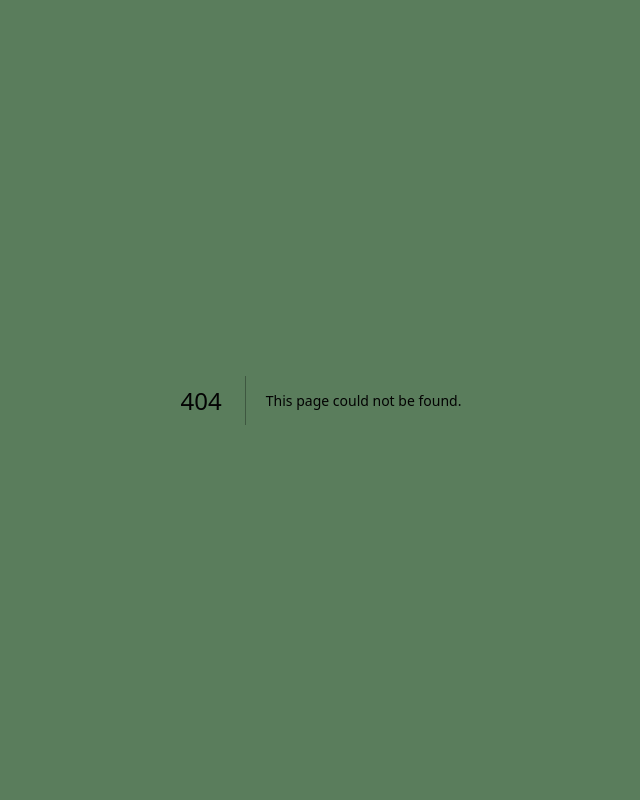
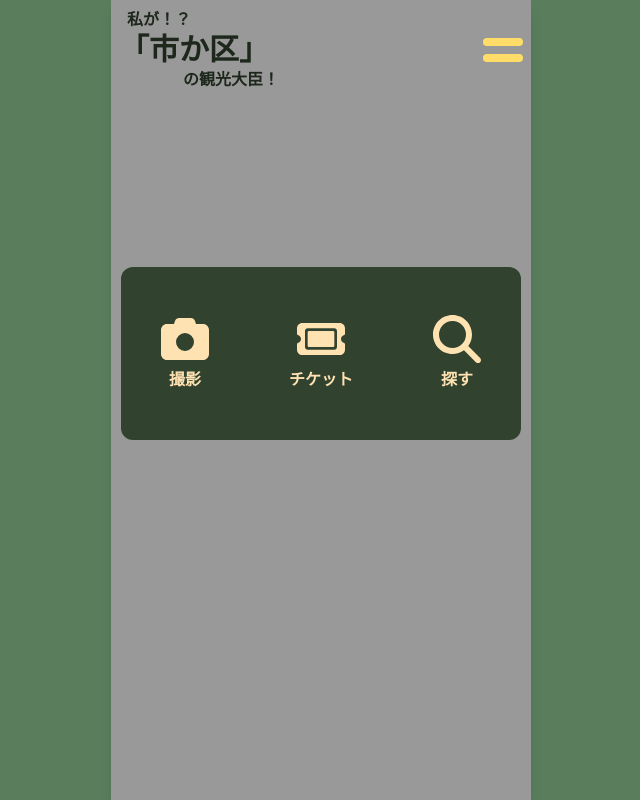
Before and after one commit to jangwoung/-_-, a Next.js app: page /view in a window 1280 px wide. Before the commit this address had no page. Shown: the whole page, without its empty margins (319-959 px from the left). Built offline with nearby package versions, Linux system fonts and the light colour scheme; a web font is replaced by a local one.

Commit message:
[add] view

```diff
--- /dev/null
+++ b/src/app/view/components/head-logo.tsx
@@ -0,0 +1,9 @@
+export const HeadLogo = () => {
+  return (
+    <div className="p-2 w-44 font-bold text-green-dark">
+      <p className="ml-2">私が！？</p>
+      <h1 className="text-3xl">「市か区」</h1>
+      <p className="text-right">の観光大臣！</p>
+    </div>
+  );
+};
--- /dev/null
+++ b/src/app/view/components/menu.tsx
@@ -0,0 +1,52 @@
+import { FontAwesomeIcon } from "@fortawesome/react-fontawesome";
+import {
+  faCamera,
+  faTicket,
+  faSearch,
+} from "@fortawesome/free-solid-svg-icons";
+import Link from "next/link";
+
+interface MenuProps {
+  menuOpened: boolean;
+  setMenuOpened: (menuOpened: boolean) => void;
+}
+
+export const Menu: React.FC<MenuProps> = ({ menuOpened, setMenuOpened }) => {
+  return (
+    <>
+      <div className="w-12 z-30" onClick={() => setMenuOpened(!menuOpened)}>
+        <ul>
+          <li
+            className={`w-10 h-2 mb-2 bg-yellow rounded-full duration-150  ${
+              menuOpened && "rotate-45 translate-y-[8px]"
+            }`}
+          ></li>
+          <li
+            className={`w-10 h-2 bg-yellow rounded-full duration-150 ${
+              menuOpened && "rotate-[-45deg] translate-y-[-8px]"
+            }`}
+          ></li>
+        </ul>
+      </div>
+
+      <div className="fixed top-0 opacity-40 bg-black w-[420px] min-h-svh"></div>
+
+      <div className="fixed top-1/3 bg-green-dark mx-[10px] w-[400px] py-12  rounded-xl">
+        <div className="flex justify-around items-center text-beige text-center text-3lx font-bold">
+          <Link href="/camera">
+            <FontAwesomeIcon icon={faCamera} className="w-12 h-12" />
+            <h1>撮影</h1>
+          </Link>
+          <Link href="/ticket">
+            <FontAwesomeIcon icon={faTicket} className="w-12 h-12" />
+            <h1>チケット</h1>
+          </Link>
+          <Link href="/view">
+            <FontAwesomeIcon icon={faSearch} className="w-12 h-12" />
+            <h1>探す</h1>
+          </Link>
+        </div>
+      </div>
+    </>
+  );
+};
--- /dev/null
+++ b/src/app/view/page.tsx
@@ -0,0 +1,18 @@
+"use client";
+
+import { useState } from "react";
+import { HeadLogo } from "./components/head-logo";
+import { Menu } from "./components/menu";
+
+export default function View() {
+  const [menuOpened, setMenuOpened] = useState(false);
+
+  return (
+    <div className="bg-white shadow-lg min-h-svh">
+      <div className="flex justify-between items-center">
+        <HeadLogo />
+        <Menu menuOpened={menuOpened} setMenuOpened={setMenuOpened} />
+      </div>
+    </div>
+  );
+}
```
